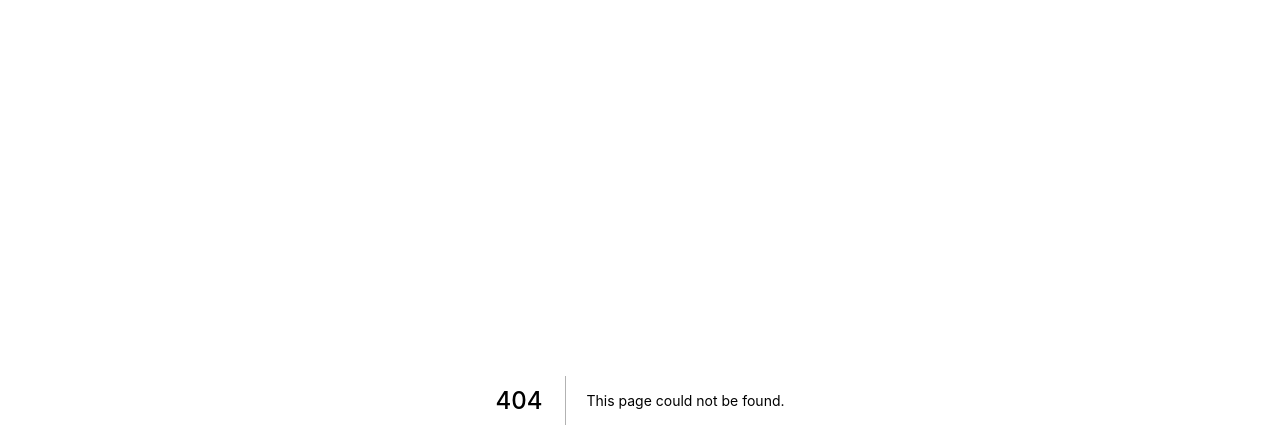
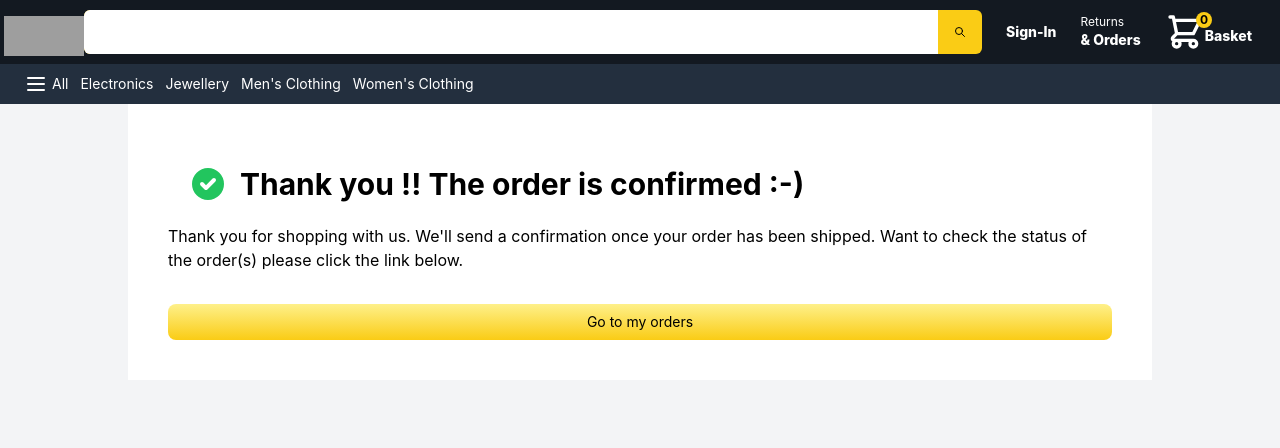
Before and after one commit to ratneshmaurya/DELIVER---AN-ECOMMERCE-WEBSITE-, a Next.js app: page /success in a window 1280 px wide. Before the commit this address had no page. Shown: the top 448 px of the page. Built offline with nearby package versions, Linux system fonts and the light colour scheme; no server answers; grey boxes are pictures that could not be loaded.

Commit message:
added shopping success confirmation page

```diff
--- /dev/null
+++ b/pages/success.js
@@ -0,0 +1,31 @@
+import Header from '../components/Header'
+import {CheckCircleIcon} from "@heroicons/react/solid"
+import { useRouter } from 'next/router'
+
+const success = () => {
+    const router =useRouter();
+
+    return (
+        <div className='bg-gray-100 h-screen'>
+            <Header/>
+
+            <main className='max-w-screen-lg mx-auto'>
+                <div className='flex flex-col p-10 bg-white'>
+                    <div className='flex items-center space-x-3 m-5'>
+                        <CheckCircleIcon className='text-green-500 h-10'/>
+                        <h1 className='text-3xl font-bold'>
+                            Thank you !!
+                            The order is confirmed :-)
+                        </h1>
+                    </div>
+                    <p>
+                        Thank you for shopping with us. We'll send a confirmation once your order has been shipped. Want to check the status of the order(s) please click the link below.
+                    </p>
+                    <button onClick={()=>router.push("/orders")} className='button mt-8'>Go to my orders</button>
+                </div>
+            </main>
+        </div>
+    )
+}
+
+export default success
```
